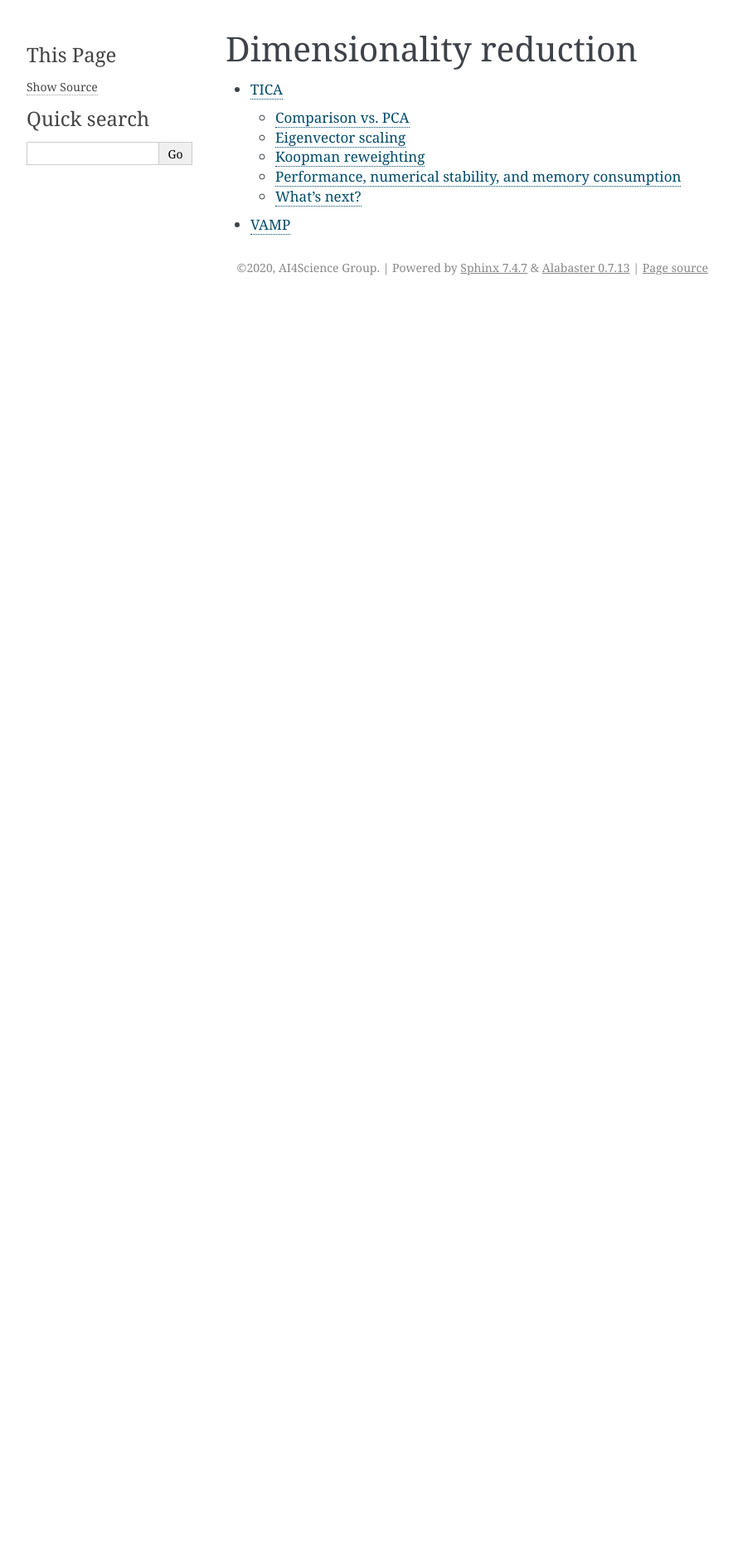
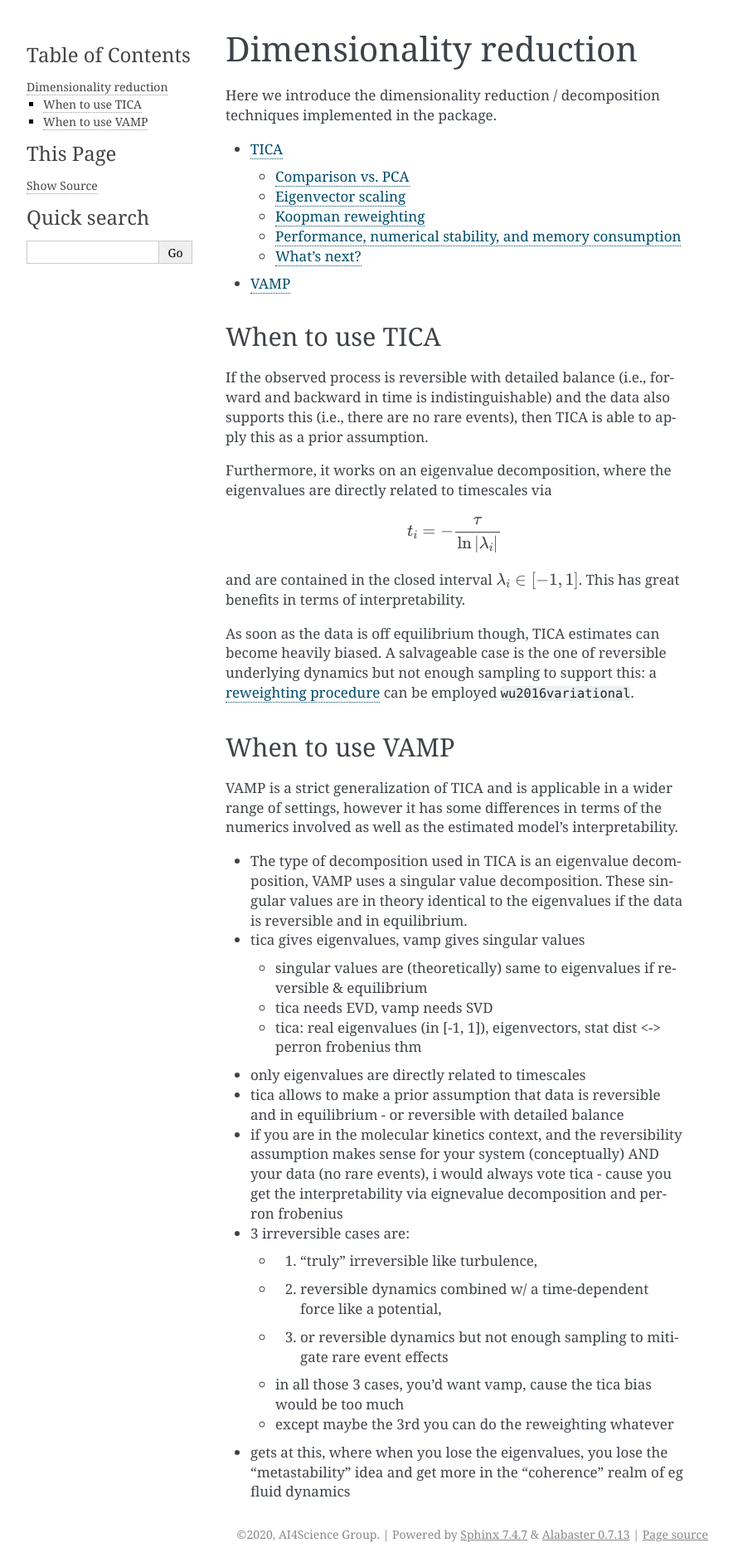
Before and after one commit to deeptime-ml/deeptime, a Sphinx documentation site: the page built from docs/source/index_dimreduction.rst, in a window 1280 px wide. Shown: the whole page at 83% size, without its empty margins (202-1086 px from the left). Built offline with Sphinx 7.4.7, drawn with Linux system fonts in a browser that asks for light colours; pages that are not in the unit, such as notebooks, are missing from menus; cross-references to code outside the pages are shown as plain code; before the commit the page ends 900 px from its top, so only the background shows below that.

Commit message:
[docs] vamp wip

```diff
--- a/docs/source/index_dimreduction.rst
+++ b/docs/source/index_dimreduction.rst
@@ -1,9 +1,66 @@
 ========================
 Dimensionality reduction
 ========================
+
+Here we introduce the dimensionality reduction / decomposition techniques implemented in the package.
 
 .. toctree::
     :maxdepth: 2
 
     notebooks/tica
     notebooks/vamp
+
+When to use TICA
+================
+
+If the observed process is reversible with detailed balance (i.e., forward and backward in time is indistinguishable)
+and the data also supports this (i.e., there are no rare events), then TICA is able to apply
+this as a prior assumption.
+
+Furthermore, it works on an eigenvalue decomposition, where the eigenvalues are directly related to
+timescales via
+
+.. math:: t_i = -\frac{\tau}{\ln |\lambda_i|}
+
+and are contained in the closed interval :math:`\lambda_i\in[-1, 1]`. This has great benefits in terms of
+interpretability.
+
+As soon as the data is off equilibrium though, TICA estimates can become heavily biased.
+A salvageable case is the one of reversible underlying dynamics but not enough sampling to support this: a
+`reweighting procedure <notebooks/tica.ipynb#Koopman-reweighting>`_ can be employed :cite:`wu2016variational`.
+
+
+When to use VAMP
+================
+
+VAMP is a strict generalization of TICA and is applicable in a wider range of settings, however it has some
+differences in terms of the numerics involved as well as the estimated model's interpretability.
+
+- The type of decomposition used in TICA is an eigenvalue decomposition, VAMP uses a singular value decomposition.
+  These singular values are in theory identical to the eigenvalues if the data is reversible and in equilibrium.
+
+
+- tica gives eigenvalues, vamp gives singular values
+
+  - singular values are (theoretically) same to eigenvalues if reversible & equilibrium
+  - tica needs EVD, vamp needs SVD
+  - tica: real eigenvalues (in [-1, 1]), eigenvectors, stat dist <-> perron frobenius thm
+
+- only eigenvalues are directly related to timescales
+- tica allows to make a prior assumption that data is reversible and in equilibrium
+  - or reversible with detailed balance
+
+- if you are in the molecular kinetics context, and the reversibility assumption makes sense for your system
+  (conceptually) AND your data (no rare events), i would always vote tica
+  - cause you get the interpretability via eignevalue decomposition and perron frobenius
+
+- 3 irreversible cases are:
+
+  - 1. "truly" irreversible like turbulence,
+  - 2. reversible dynamics combined w/ a time-dependent force like a potential,
+  - 3. or reversible dynamics but not enough sampling to mitigate rare event effects
+  - in all those 3 cases, you'd want vamp, cause the tica bias would be too much
+  - except maybe the 3rd you can do the reweighting whatever
+
+- gets at this, where when you lose the eigenvalues, you lose the "metastability" idea and get
+  more in the "coherence" realm of eg fluid dynamics
--- a/docs/source/references.bib
+++ b/docs/source/references.bib
@@ -120,3 +120,23 @@
   year={2013},
   publisher={Elsevier}
 }
+@article{wu2020variational,
+  title={Variational approach for learning Markov processes from time series data},
+  author={Wu, Hao and No{\'e}, Frank},
+  journal={Journal of Nonlinear Science},
+  volume={30},
+  number={1},
+  pages={23--66},
+  year={2020},
+  publisher={Springer}
+}
+@article{scherer2019variational,
+  title={Variational selection of features for molecular kinetics},
+  author={Scherer, Martin K and Husic, Brooke E and Hoffmann, Moritz and Paul, Fabian and Wu, Hao and No{\'e}, Frank},
+  journal={The Journal of chemical physics},
+  volume={150},
+  number={19},
+  pages={194108},
+  year={2019},
+  publisher={AIP Publishing LLC}
+}
```
Also changed, not shown: docs/source/notebooks/vamp.ipynb, 1 other file.
